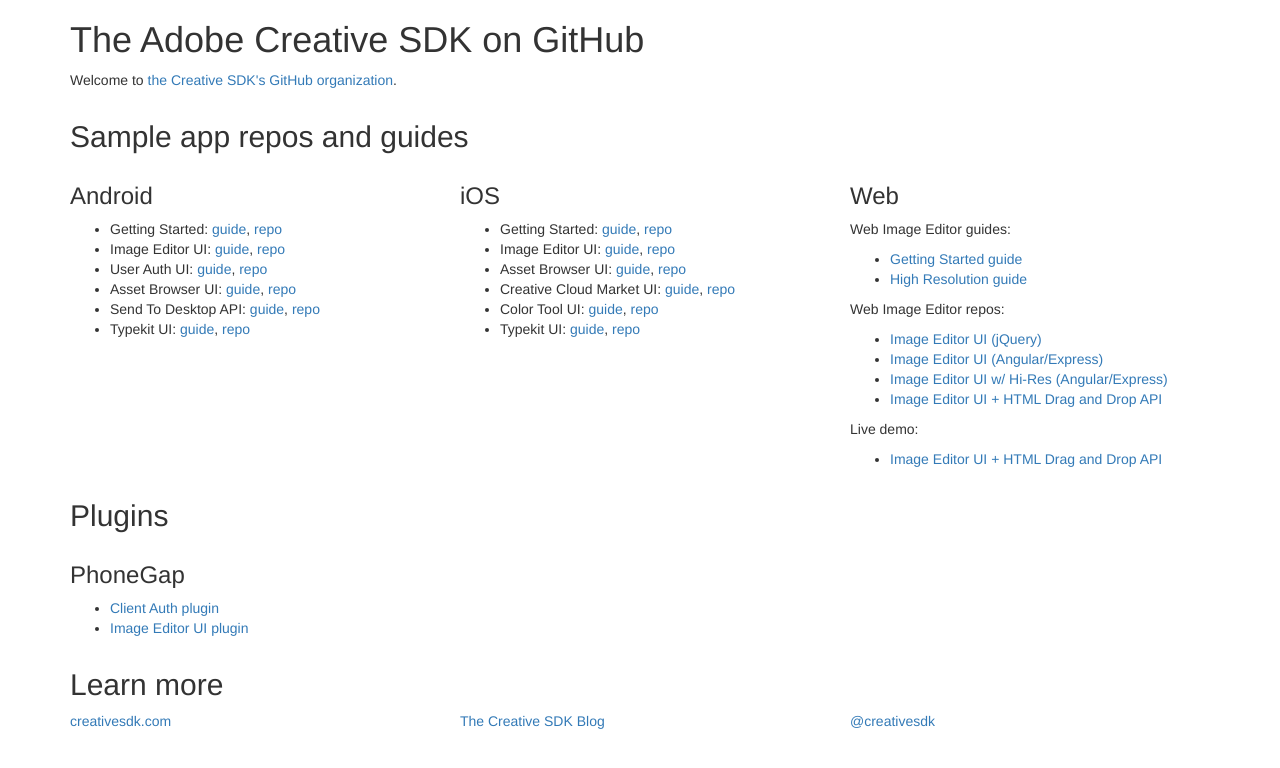
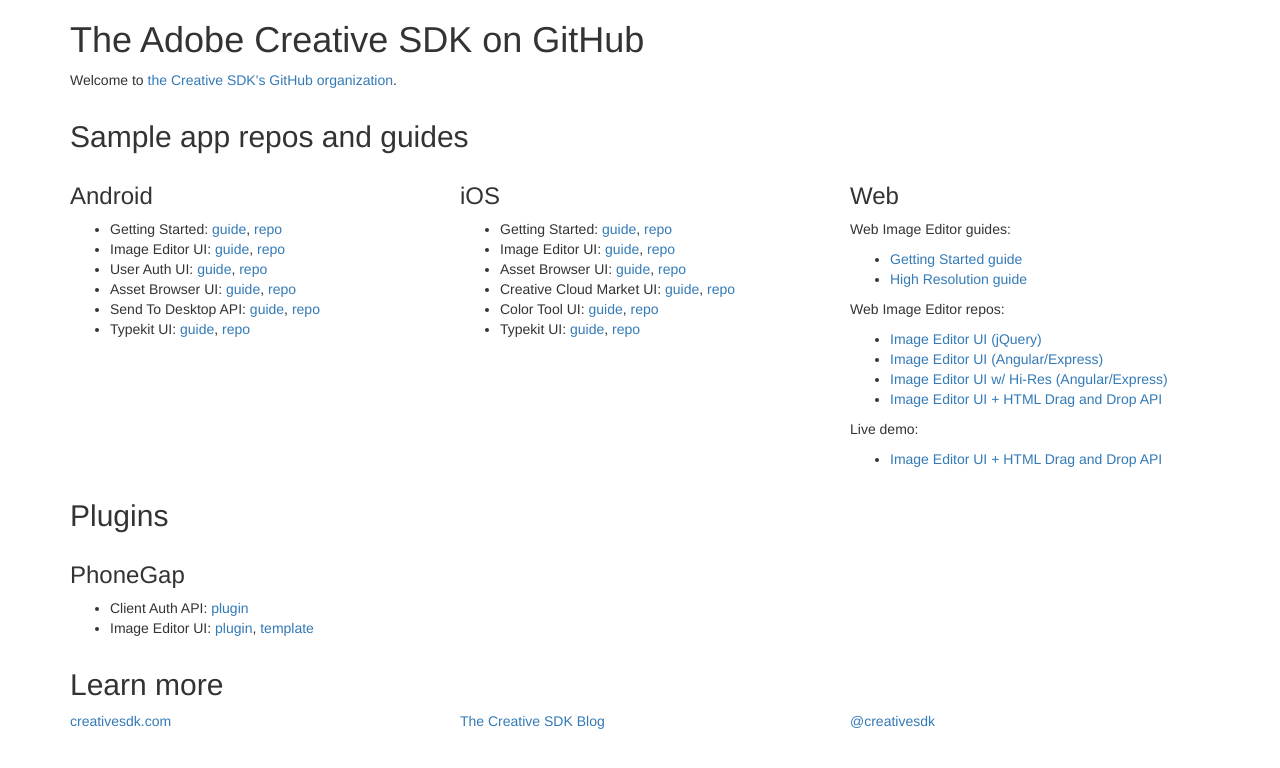
Before and after one commit to CreativeSDK/creativesdk.github.io, a website: page index.html in a window 1280 px wide. Drawn offline with nearby package versions, Linux system fonts and the light colour scheme.

Commit message:
Added link to template and favicon.

```diff
--- a/index.html
+++ b/index.html
@@ -85,8 +85,8 @@
 				<h3 id="phonegapplugins">PhoneGap</h3>
 
 				<ul>
-					<li><a href="https://github.com/CreativeSDK/phonegap-plugin-csdk-client-auth">Client Auth plugin</a></li>
-					<li><a href="https://github.com/CreativeSDK/phonegap-plugin-csdk-image-editor">Image Editor UI plugin</a></li>
+					<li>Client Auth API: <a href="https://github.com/CreativeSDK/phonegap-plugin-csdk-client-auth">plugin</a></li>
+					<li>Image Editor UI: <a href="https://github.com/CreativeSDK/phonegap-plugin-csdk-image-editor">plugin</a>, <a href="https://github.com/CreativeSDK/phonegap-template-csdk-image-editor">template</a></li>
 				</ul>
 			</div> <!-- Close column -->
 		</div> <!-- Close .row -->
```
Also changed, not shown: favicon.ico (added).
